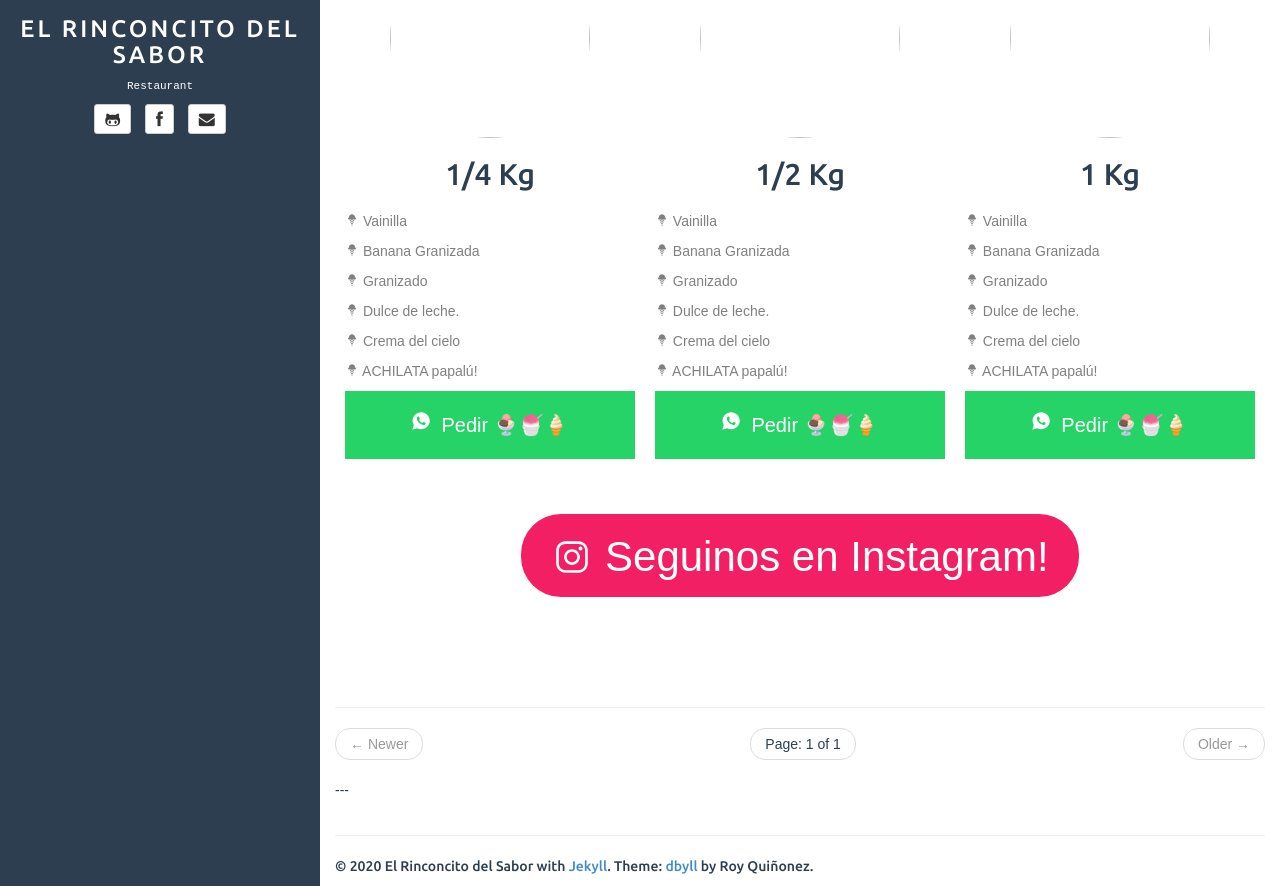
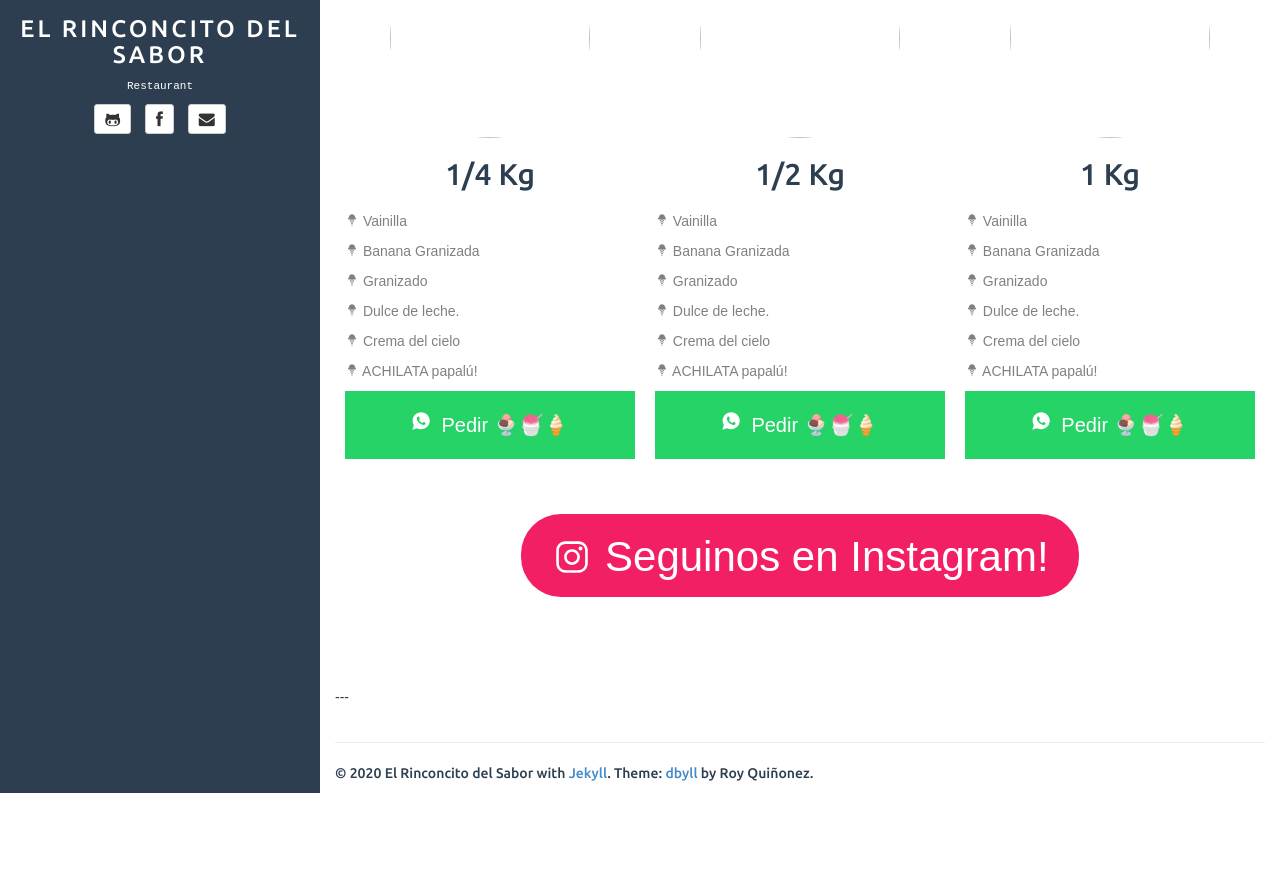
Before and after one commit to Roway007/Roway007.github.io, a Jekyll site: the page built from index.html, in a window 1280 px wide and 1168 px high, cut to the strip 282-1168 px from the top of the window. Built offline with Jekyll 4.4.1, drawn with Linux system fonts in a browser that asks for light colours; the list of posts is cut into pages by our own code; comment, search, counter and statistics services are not loaded.

Commit message:
Update index.html

```diff
--- a/index.html
+++ b/index.html
@@ -169,76 +169,6 @@ tagline:
 	</script>
 
 </body>
-
-{% for post in paginator.posts %}
-
-<article class="home">
-
-  <span class="post-date">
-    {% assign d = post.date | date: "%d" | plus:'0' %}
-    {{ post.date | date: "%B" }}
-    {% case d %}
-    {% when 1 or 21 or 31 %}{{ d }}st,
-    {% when 2 or 22 %}{{ d }}nd,
-    {% when 3 or 23 %}{{ d }}rd,
-    {% else %}{{ d }}th,
-    {% endcase %}
-    {{ post.date | date: "%Y" }}
-  </span>
-
-  <h2>
-    <a href="{{ site.BASE_PATH }}{{ post.url }}">{{ post.title }}</a>
-  </h2>
-
-  <div>
-    {% if post.fullview %}
-    {{ post.content }}
-    {% else %}
-    {% if post.shortinfo %}
-    {{ post.shortinfo }}
-    {% elsif post.description %}
-    {{ post.description }}
-    {% else %}
-    {{ post.excerpt }}
-    {% endif %}
-    {% endif %}
-  </div>
-
-</article>
-{% endfor %}
-<hr/>
-
-<ul class="pager">
-
-  {% if paginator.previous_page %}
-  <li class="previous">
-    {% if paginator.previous_page == 1 %}
-    <a href="{{ site.BASE_PATH }}/">&larr; Newer</a>
-    {% else %}
-    <a href="{{ site.BASE_PATH }}/{{ site.paginate_path | replace: ':num', paginator.previous_page }}">&larr; Newer</a>
-    {% endif %}
-  </li>
-  {% else %}
-  <li class="previous disabled">
-    <a>&larr; Newer</a>
-  </li>
-  {% endif %}
-
-  <li>
-    <span class="page_number">Page: {{ paginator.page }} of {{ paginator.total_pages }}</span>
-  </li>
-
-  {% if paginator.next_page %}
-  <li class="next">
-    <a href="{{ site.BASE_PATH }}/{{ site.paginate_path | replace: ':num', paginator.next_page }}">Older &rarr;</a>
-  </li>
-  {% else %}
-  <li class="next disabled">
-    <a>Older &rarr;</a>
-  </li>
-  {% endif %}
-</ul>
-
 ---
 
 <div id="disqus_thread"></div>
```
